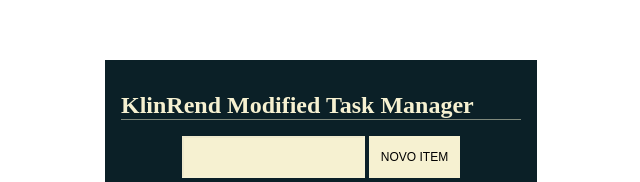
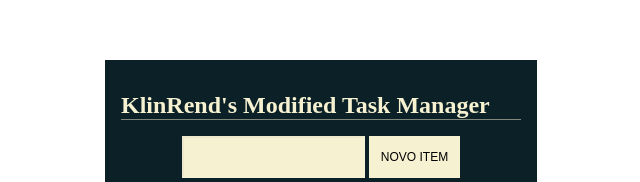
Before and after one commit to KlinRend/alura-git-task, a plain HTML site: page index.html in a window 1280 px wide. Shown: the part 174-356 px from the top of the page, without its empty margins (319-959 px from the left). Drawn offline with Linux system fonts and the light colour scheme; a web font is replaced by a local one.

```diff
--- a/index.html
+++ b/index.html
@@ -14,7 +14,7 @@
     <div class="app">
       <div class="todo-list">
         <h1 class="title">
-          KlinRend Modified Task Manager
+          KlinRend's Modified Task Manager
         </h1>
 
         <form class="form" action="">
```
